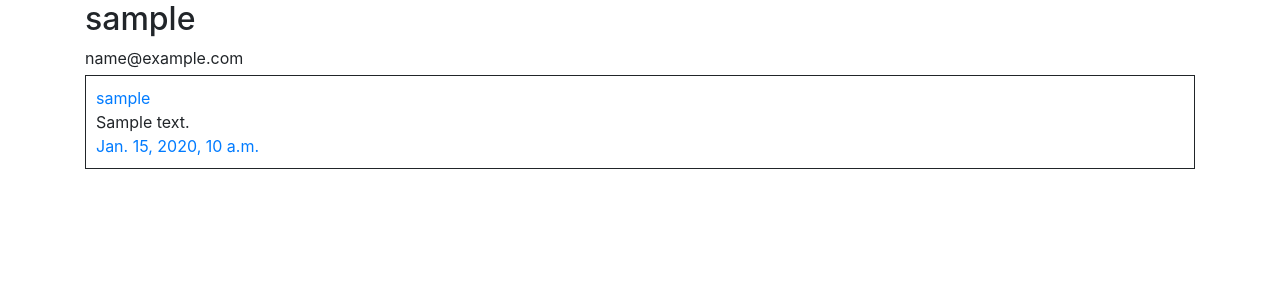
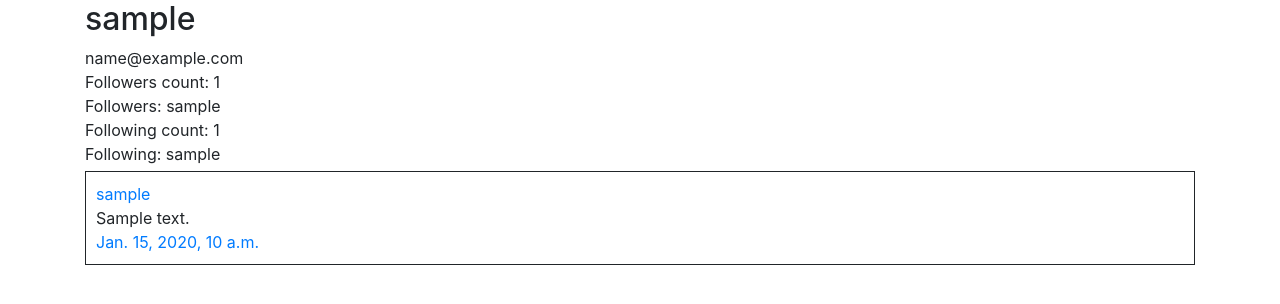
Before and after one commit to acamposcar/CS50x-network, a Django app: a page that uses network/templates/network/profile.html in a window 1280 px wide. Shown: the part 56-360 px from the top of the page. Run offline with Django 3.2, Linux system fonts and the light colour scheme; tables that the repository leaves empty hold one stand-in row (values such as "Sample post"); some libraries are stand-ins or nearby versions.

Commit message:
Show followers and following in user profile

```diff
--- a/network/templates/network/profile.html
+++ b/network/templates/network/profile.html
@@ -10,7 +10,14 @@
         <div class="container-posts">
             <h2>{{ user.username }}</h2>
             <div>{{ user.email }}</div>
-
+            <div>Followers count: {{ users_followers.count }}</div>
+            {% for follower in users_followers %}
+            <div>Followers: {{ follower.user.username }}</div>
+            {% endfor %}
+            <div>Following count: {{ users_following.count }}</div>
+            {% for user in users_following %}
+            <div>Following: {{ user.following.username }}</div>
+            {% endfor %}
         </div>
 
 {% include "network/partials/posts.html" %}
--- a/network/views.py
+++ b/network/views.py
@@ -70,7 +70,7 @@ def post_view(request, post_id):
     try:
         post = Post.objects.get(pk=post_id)
     except Post.DoesNotExist:
-        return {"error": "Post not found.", "status": 404}
+        return JsonResponse({"error": "Post not found."}, status=404)
 
     comments = Comment.objects.filter(post=post)
 
@@ -90,12 +90,20 @@ def user_profile(request, username):
     except User.DoesNotExist:
         return JsonResponse({"error": "User not found."}, status=404)
 
+    # Query for users being followed by requested user
+    users_following = Followers.objects.filter(user = user)
+
+    # Query for users who follow requested user
+    users_followers = Followers.objects.filter(following = user)
+
     # Return user posts in reverse chronological order
     posts = Post.objects.filter(user=user).order_by("-timestamp").all()
 
     return render(request, "network/profile.html",{
             "user": user,
-            "posts": posts
+            "posts": posts,
+            'users_following': users_following,
+            'users_followers': users_followers
             })
 
 
```
